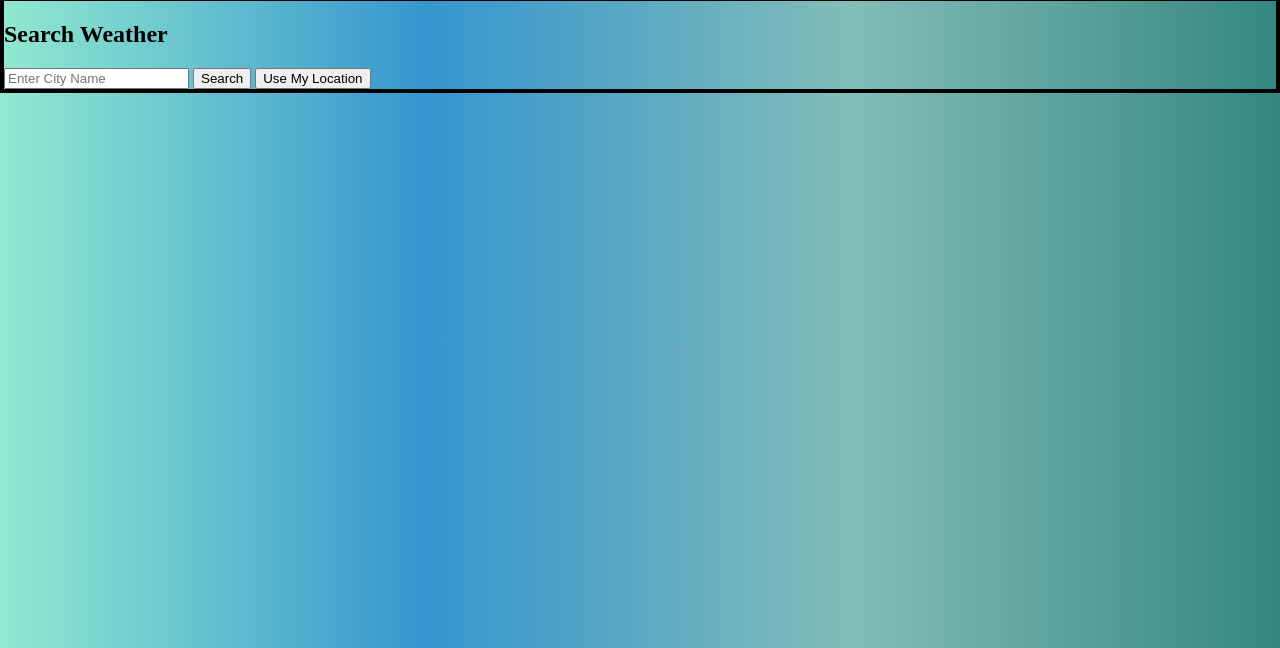
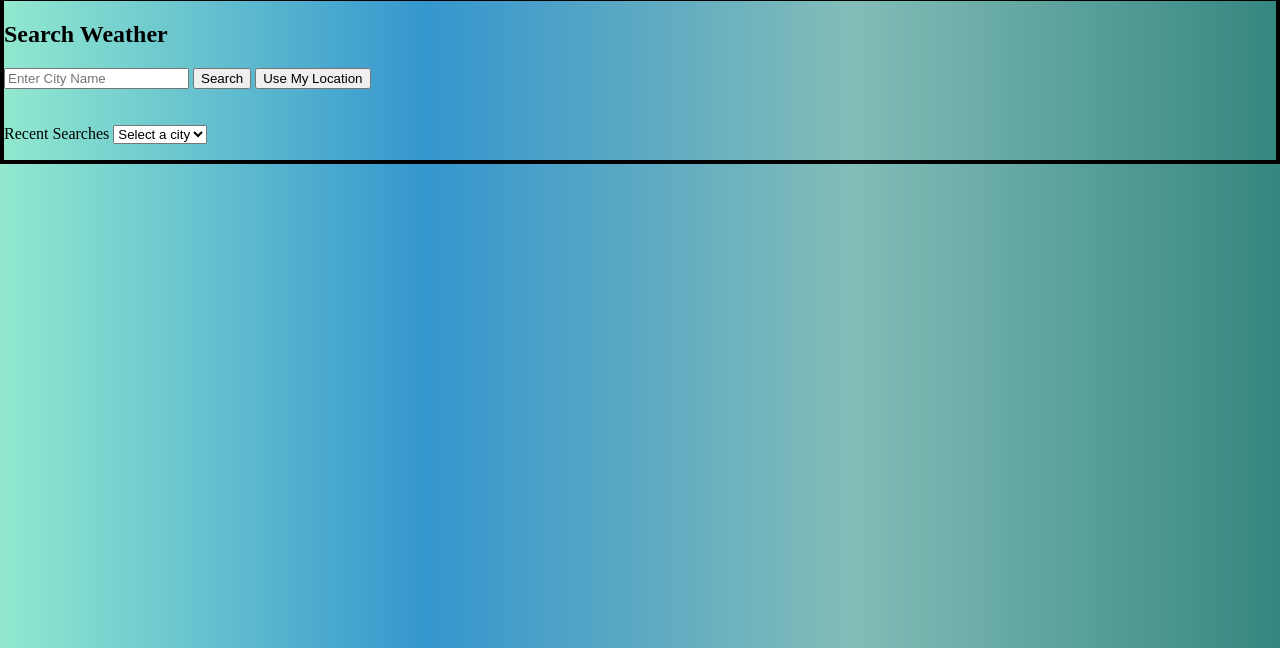
Before and after one commit to raghunathr1/Weather-Forecasting, a plain HTML site: page index.html in a window 1280 px wide. Shown: the part 152-800 px from the top of the page. Drawn offline with Linux system fonts and the light colour scheme.

Commit message:
Add recent searches dropdown and error message section

```diff
--- a/index.html
+++ b/index.html
@@ -22,5 +22,16 @@
           Use My Location
         </button>
       </div>
+  <br>
+<br>
+      <div class="recent hidden" id="recentContainer">
+        <label>Recent Searches</label>
+        <select id="recentCities">
+          <option value="">Select a city</option>
+        </select>
+      </div>
+
+      <p id="errorMessage" class="error hidden"></p>
+    </section>
 </body>
 </html>
```
